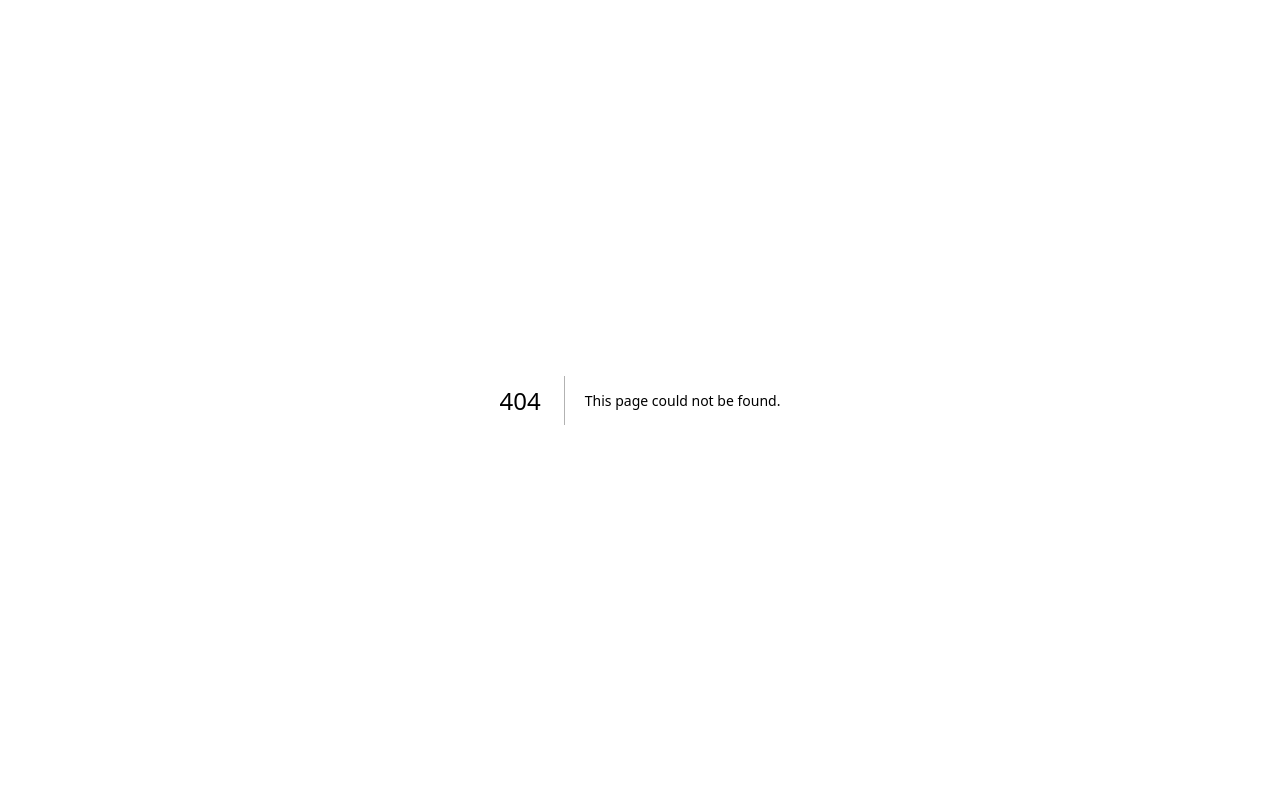
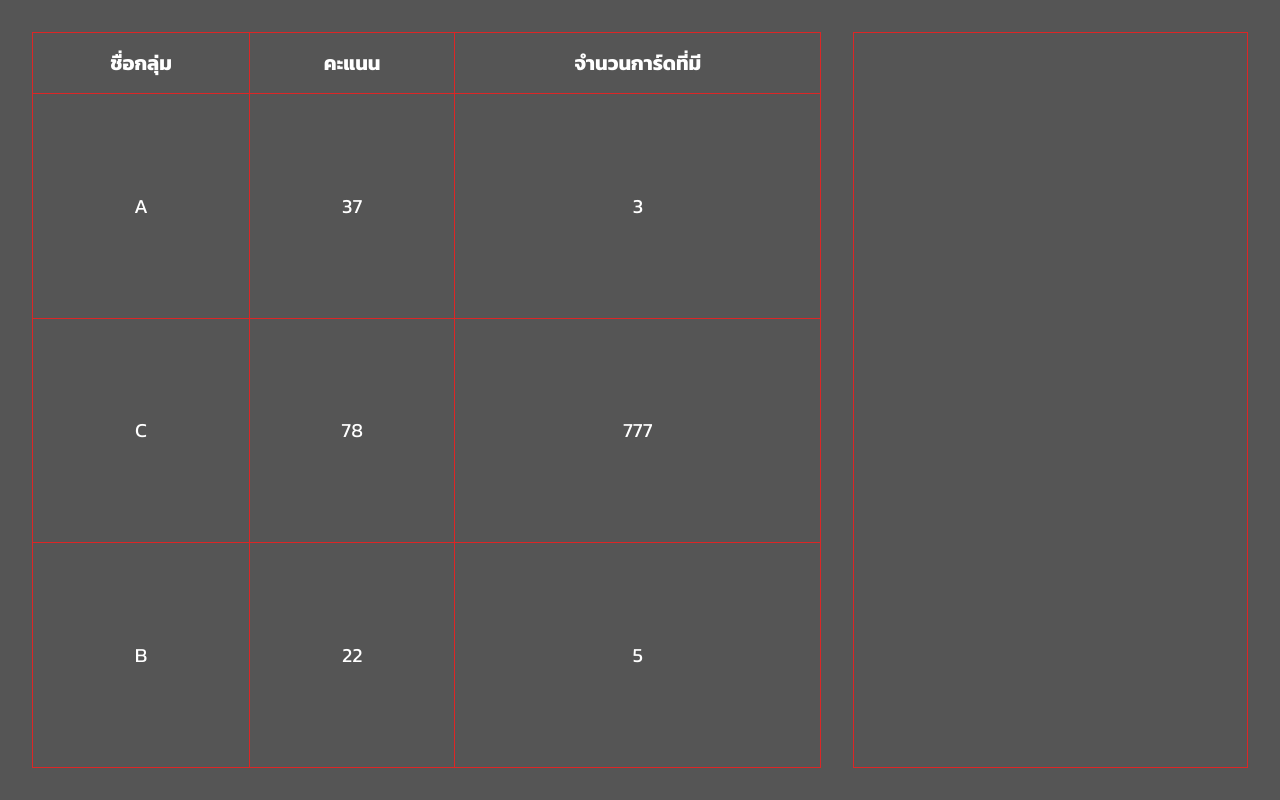
Before and after one commit to ModzabazeR/csbootcamp-webapp, a Next.js app: page /admin in a window 1280 px wide. Before the commit this address had no page. Built offline with nearby package versions, Linux system fonts and the light colour scheme.

Commit message:
add admin dashboard page

```diff
--- /dev/null
+++ b/components/boardDisplay.tsx
@@ -0,0 +1,28 @@
+import { typeRow } from "@/utils/controlPage";
+
+const BoardDisplay: React.FC<{ userGroups: typeRow[] }> = ({ userGroups }) => {
+  return (
+      <table className="table-auto border border-red-500 text-center w-4/6 text-xl text-white">
+        <thead>
+          <tr>
+            <th className="border border-red-600 p-4">ชื่อกลุ่ม</th>
+            <th className="border border-red-600 p-4">คะแนน</th>
+            <th className="border border-red-600 p-4">จำนวนการ์ดที่มี</th>
+          </tr>
+        </thead>
+        <tbody>
+          {userGroups.map((userGroup) => {
+            return (
+              <tr>
+                <td className="border border-red-600">{userGroup.name}</td>
+                <td className="border border-red-600">{userGroup.score}</td>
+                <td className="border border-red-600">{userGroup.card}</td>
+              </tr>
+            );
+          })}
+        </tbody>
+      </table>
+  );
+};
+
+export default BoardDisplay;
--- /dev/null
+++ b/components/log.tsx
@@ -0,0 +1,9 @@
+const Log: React.FC = () => {
+	return (
+		<div className="border border-red-600 w-2/6">
+
+		</div>
+	)
+}
+
+export default Log
--- /dev/null
+++ b/pages/admin/index.tsx
@@ -0,0 +1,32 @@
+import { NextPage } from "next";
+import BoardDisplay from "@/components/boardDisplay";
+import Log from "@/components/log";
+import { typeRow } from "@/utils/controlPage";
+
+const AdminDashboard: NextPage = () => {
+	const groups = [
+        {
+            name: 'A',
+            score: 37,
+            card: 3
+        },
+        {
+            name: 'C',
+            score: 78,
+            card: 777
+        },
+        {
+            name: 'B',
+            score: 22,
+            card: 5
+        }
+    ]
+  return (
+    <div className="p-8 flex gap-8 h-screen bg-[#555555]">
+      <BoardDisplay userGroups={groups}/>
+	  <Log />
+    </div>
+  );
+};
+
+export default AdminDashboard;
```
